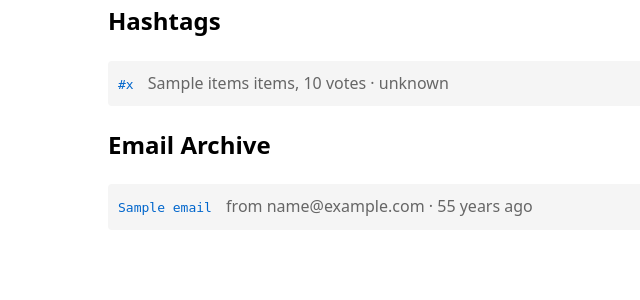
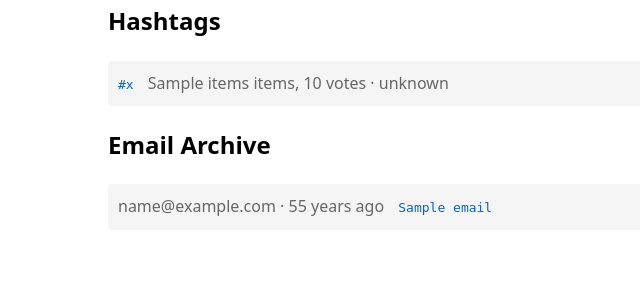
Before and after one commit to sortersocial/index, a FastAPI app: template src/templates/index.html in a window 1280 px wide. Shown: the part 204-504 px from the top of the page, without its empty margins (132-772 px from the left). Run offline with FastAPI, Linux system fonts and the light colour scheme; the template is opened without the code that fills it: most values are stand-ins (such as "Sample title", 1, 10 or a date in 2020).

Commit message:
new tempalte

```diff
--- a/src/templates/index.html
+++ b/src/templates/index.html
@@ -54,11 +54,11 @@
     <ul class="email-list">
         {% for filename, subject, timestamp, from_email in emails %}
         <li>
-            <a href="/emails/{{ filename }}" target="_blank">{{ subject }}</a>
-            <span style="color: #666; margin-left: 10px;">
-                from {{ from_email or "unknown" }}
+            <span style="color: #666;">
+                {{ from_email or "unknown" }}
                 · {{ timestamp|relative_time }}
             </span>
+            <a href="/emails/{{ filename }}" target="_blank" style="margin-left: 10px;">{{ subject }}</a>
         </li>
         {% endfor %}
     </ul>
```
